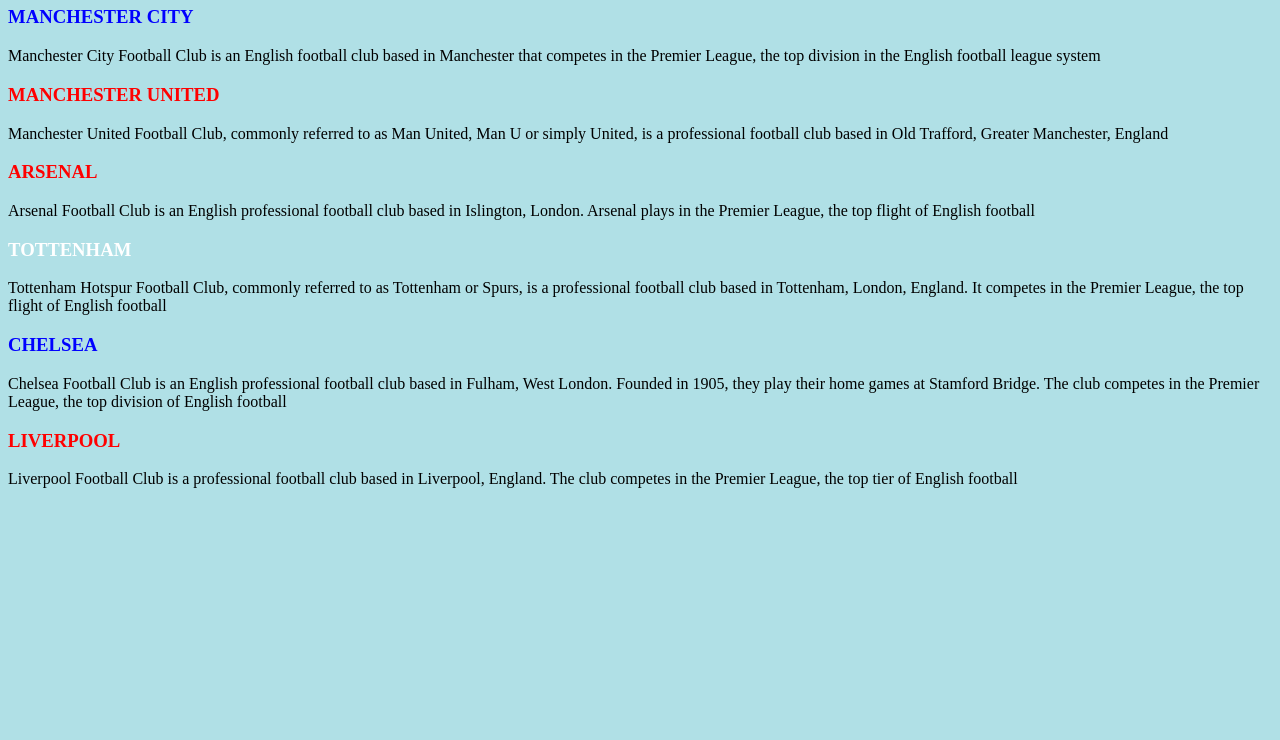
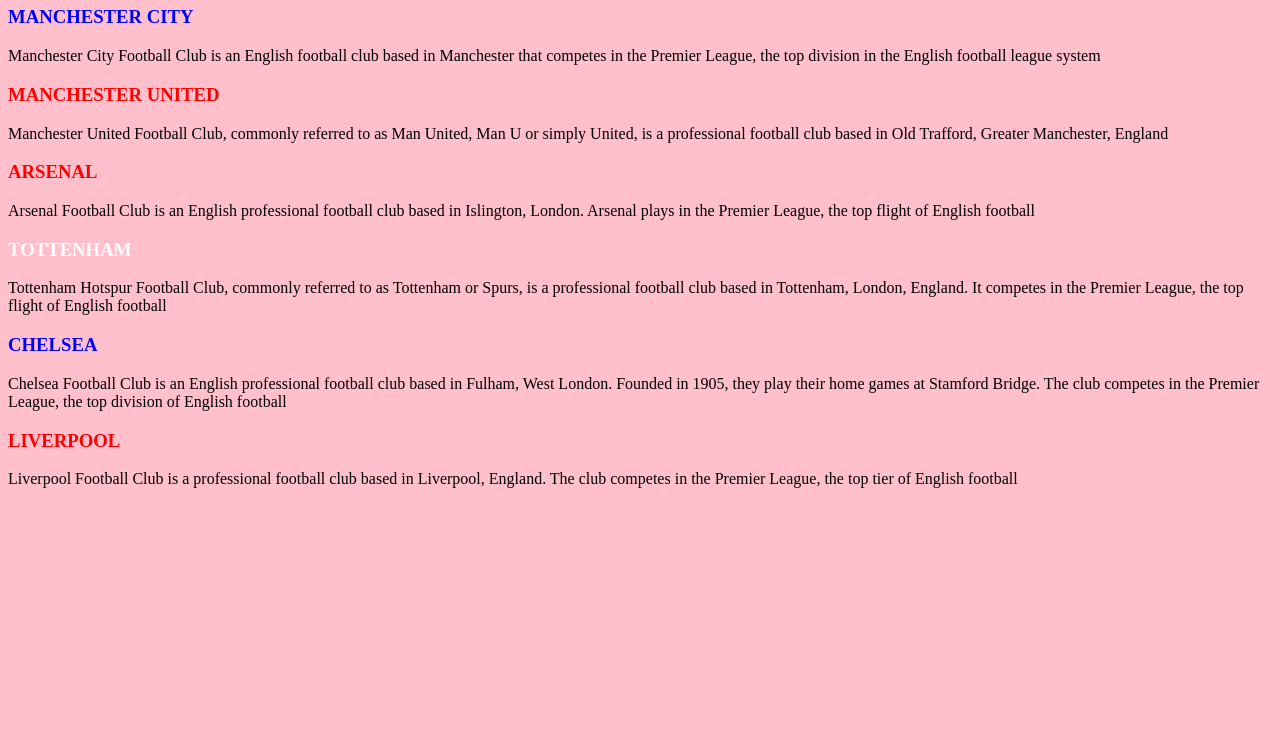
Before and after one commit to Ar7anGupta/Folder-for-websites, a plain HTML site: page index.html in a window 1280 px wide. Shown: the part 60-800 px from the top of the page. Drawn offline with Linux system fonts and the light colour scheme.

Commit message:
Update index.html

```diff
--- a/index.html
+++ b/index.html
@@ -1,12 +1,7 @@
 <html>
 <head>
-  <meta charset="UTF-8">
-  <meta name="description" content="Information on the big 6">
-  <meta name="keywords" content="MAN C, MAN U, ARSENAL">
-  <meta name="author" content="Aryan Gupta">
-  <meta name="viewport" content="width=device-width, initial-scale=1.0">
 <style>
-body {background-color: powderblue;}
+body {background-color: pink;}
 </style>
 </head>
 <body>
```
